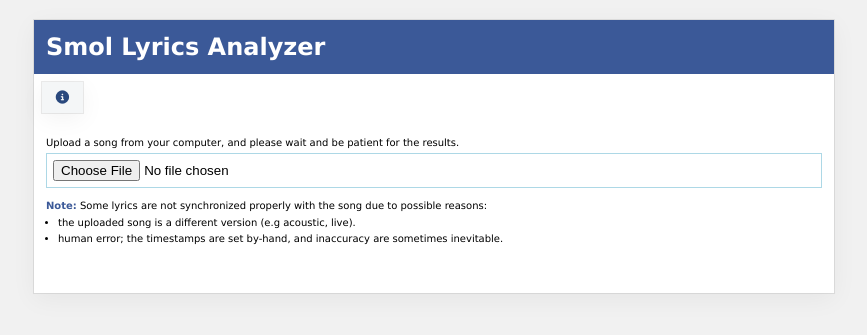
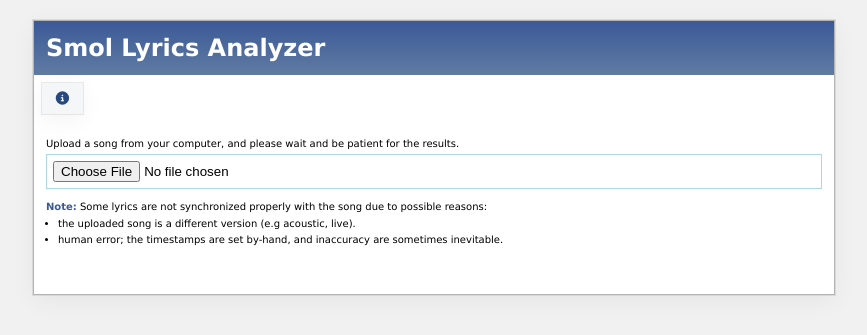
Before and after one commit to jyn626/smoly, a Flask app: page / in a window 1280 px wide. Shown: the top 335 px of the page, without its empty margins (206-1073 px from the left). Run offline with Flask 3, Linux system fonts and the light colour scheme; some libraries are stand-ins or nearby versions.

Commit message:
style: gradient header bg

```diff
--- a/static/style.css
+++ b/static/style.css
@@ -73,15 +73,16 @@ main {
 	box-shadow:
 		rgba(0, 0, 0, 0.05) 0px 6px 24px 0px,
 		rgba(0, 0, 0, 0.08) 0px 0px 0px 1px;
+	border: 1px solid var(--fb-border-dark);
+	background-color: #fff;
 }
 
 .container {
-	background-color: #fff;
 	max-width: 800px;
 }
 
 .header {
-	background-color: var(--fb-blue-classic);
+	background: linear-gradient(to bottom, #3b5998, #607ba2);
 	color: white;
 	padding: 8px 12px 8px 12px;
 }
```
